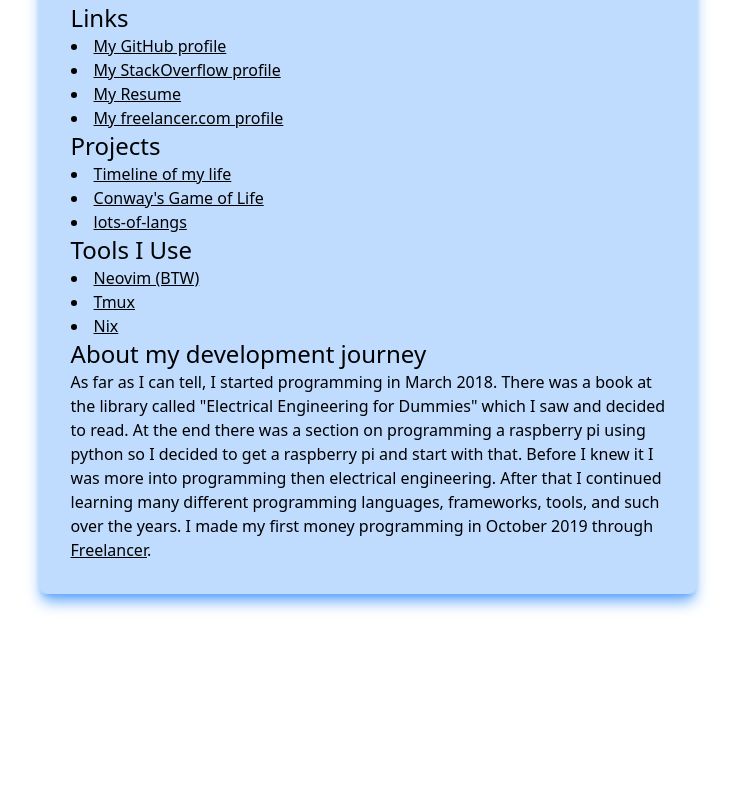
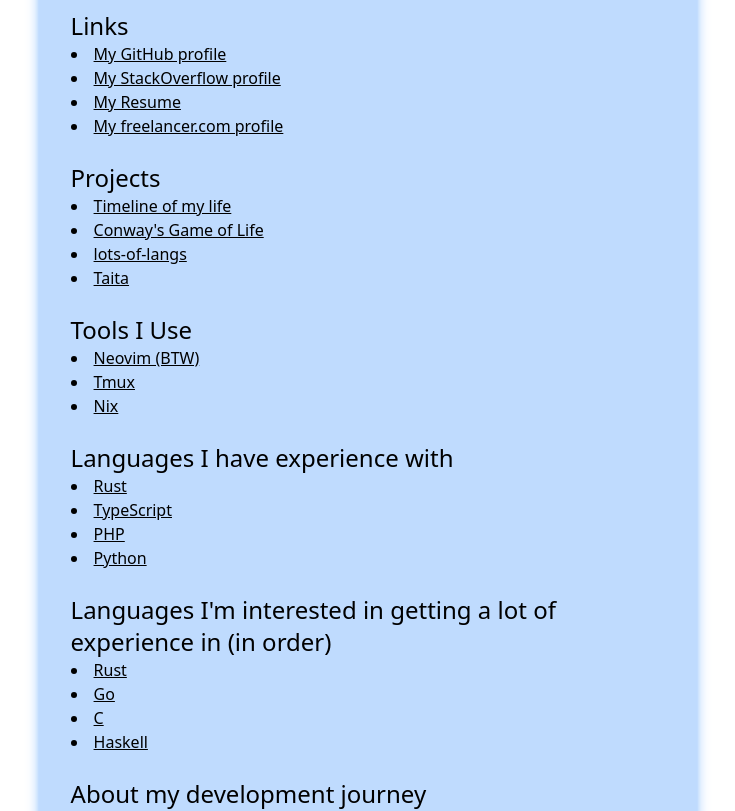
Before and after one commit to Zachiah/personal-site, a SvelteKit app: page /skills/developer in a window 1280 px wide. Shown: the part 280-1091 px from the top of the page, without its empty margins (272-1007 px from the left). Before the commit the page ends 938 px from the top, so only its background shows below. Built offline with nearby package versions, Linux system fonts and the light colour scheme.

Commit message:
update developer page

```diff
--- a/src/lib/components/Content.svelte
+++ b/src/lib/components/Content.svelte
@@ -8,7 +8,7 @@
 	}
 
 	div :global(h2) {
-		@apply text-2xl;
+		@apply text-2xl mt-6;
 	}
 
 	div :global(ul) {
@@ -22,4 +22,8 @@
 	div :global(a) {
 		@apply underline hover:text-blue-800 dark:hover:text-blue-200;
 	}
+
+	div :global(p) {
+		@apply my-4
+	}
 </style>
--- a/src/routes/skills/developer/+page.svelte
+++ b/src/routes/skills/developer/+page.svelte
@@ -39,6 +39,9 @@
 		<li>
 			<a href="https://github.com/Zachiah/lots-of-langs"> lots-of-langs </a>
 		</li>
+		<li>
+			<a href="https://github.com/Zachiah/taita"> Taita </a>
+		</li>
 	</ul>
 
 	<h2>Tools I Use</h2>
@@ -54,6 +57,38 @@
 		</li>
 	</ul>
 
+	<h2>Languages I have experience with</h2>
+	<ul>
+		<li>
+			<a href="https://rust-lang.org">Rust</a>
+		</li>
+		<li>
+			<a href="https://typescript-lang.org">TypeScript</a>
+		</li>
+		<li>
+			<a href="https://www.php.net/">PHP</a>
+		</li>
+		<li>
+			<a href="https://www.python.org/">Python</a>
+		</li>
+	</ul>
+
+	<h2>Languages I'm interested in getting a lot of experience in (in order)</h2>
+	<ul>
+		<li>
+			<a href="https://rust-lang.org">Rust</a>
+		</li>
+		<li>
+			<a href="https://go.dev/">Go</a>
+		</li>
+		<li>
+			<a href="https://en.wikipedia.org/wiki/C_(programming_language)">C</a>
+		</li>
+		<li>
+			<a href="https://www.haskell.org">Haskell</a>
+		</li>
+	</ul>
+
 	<h2>About my development journey</h2>
 	<p>
 		As far as I can tell, I started programming in March 2018. There was a book at the library
```
